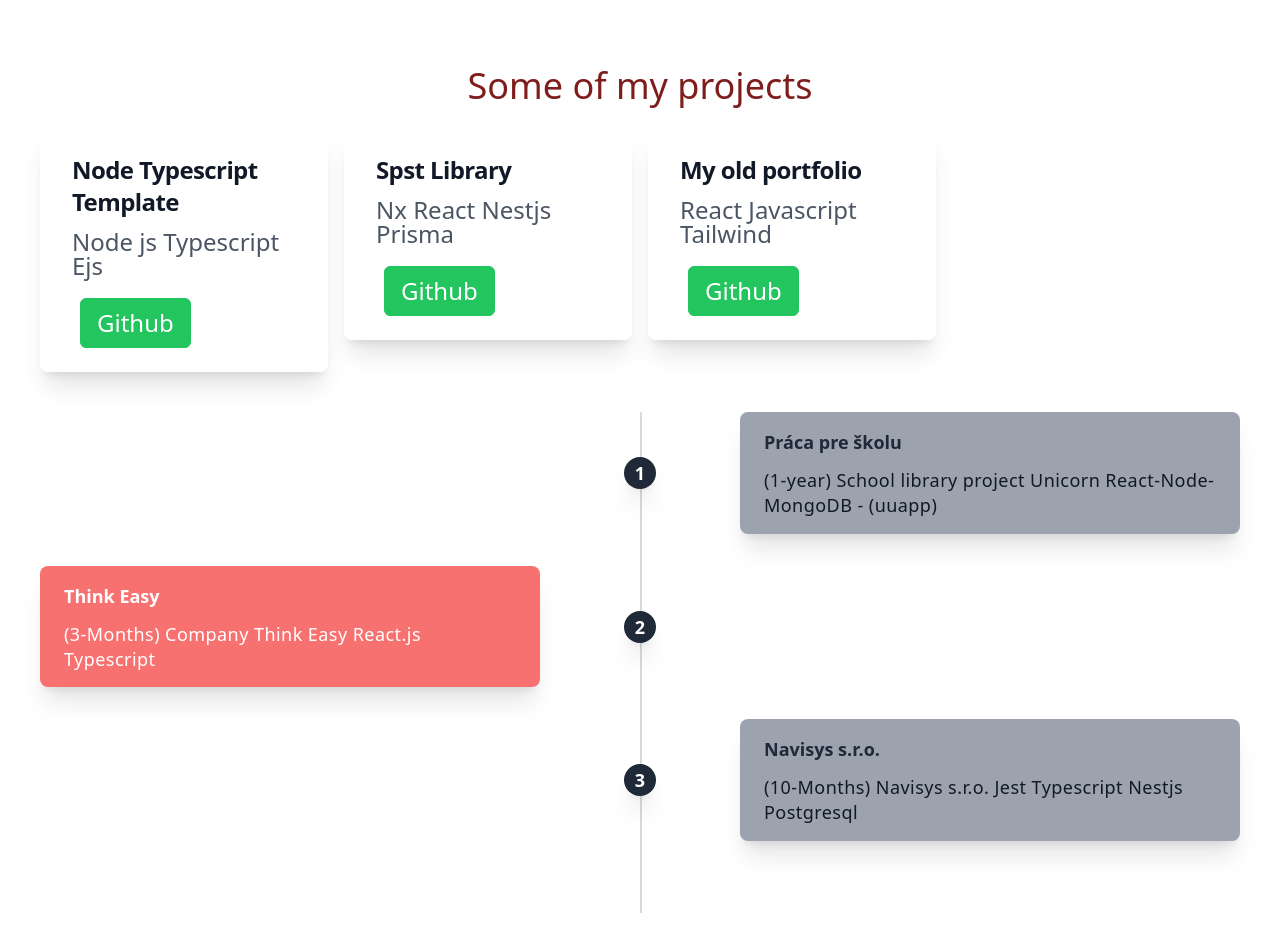
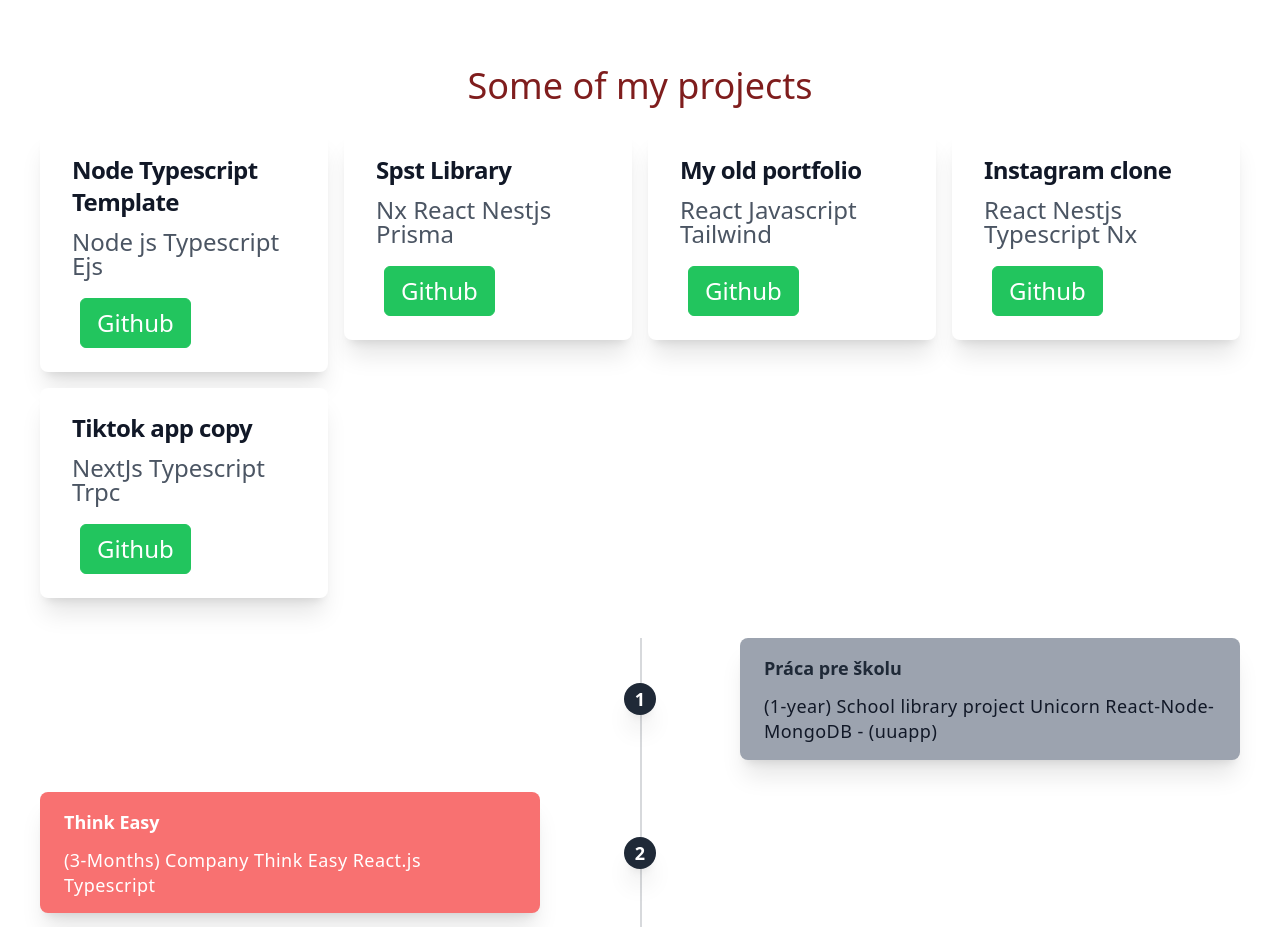
Before and after one commit to peterdinis/Next-Portfolio, a Next.js app: page / in a window 1280 px wide. Shown: the part 2020-2947 px from the top of the page. Built offline with nearby package versions, Linux system fonts and the light colour scheme.

Commit message:
feat: Updating myProjects

```diff
--- a/components/projects/MyProjects.tsx
+++ b/components/projects/MyProjects.tsx
@@ -29,6 +29,20 @@ const MyProjects = () => {
           link="https://github.com/peterdinis/Portfolio-Dinis"
           firstLinkName="Github"
         />
+
+        <Project
+          name={t("description.insta")}
+          subName="React Nestjs Typescript Nx"
+          link="https://github.com/peterdinis/DevStagram-NX"
+          firstLinkName="Github"
+        />
+
+        <Project
+          name={t("description.tiktok")}
+          subName="NextJs Typescript Trpc"
+          link="https://github.com/peterdinis/NextJS-TikTok"
+          firstLinkName="Github"
+        />
       </div>
     </div>
   );
--- a/i18n/i18n.ts
+++ b/i18n/i18n.ts
@@ -36,6 +36,7 @@ i18n
             projectSixD: "Photo upload app user can upload photos plus authentication",
             projectSevenD: "Crud photos plus full authentication",
             work: "My work experience",
+            tiktok: "Tiktok app copy",
             libraryApp: "A simple library application",
             snakeGame: "Snake web game",
             snakeDesc: "Online web game snake",
@@ -47,7 +48,7 @@ i18n
             emailInfo: "If you are interested in my work, write to me at",
             uuappHeader: "What is uuapp",
             newProject: "Simple social site",
-            insta: "Instagram clone frontend",
+            insta: "Instagram clone",
             instaBE: "API for instagram backend",
             newProjectTwo: "Client for foodStore e-commerce app",
             newProjectThree: "API for foodStore e-commerce app",
@@ -75,8 +76,8 @@ i18n
             foo: "Online shop na nákup jedla",
             socialGraphAPI: "API k sociálnej siete",
             socialGraphql: "Jednoduchá socialná sieť podobná instagramu",
-            insta: "Kópia Instagramu frontend",
-            instaBE: "Backend instagram backend",
+            tiktok: "Kópia applikácie tiktok",
+            insta: "Kópia applikácie instagram",
             oldProject: "Moje staré portfolio",
             aboutMe: "Pár viet o mne",
             workFour: "(10-Mesiacov) Navisys s.r.o",
```
